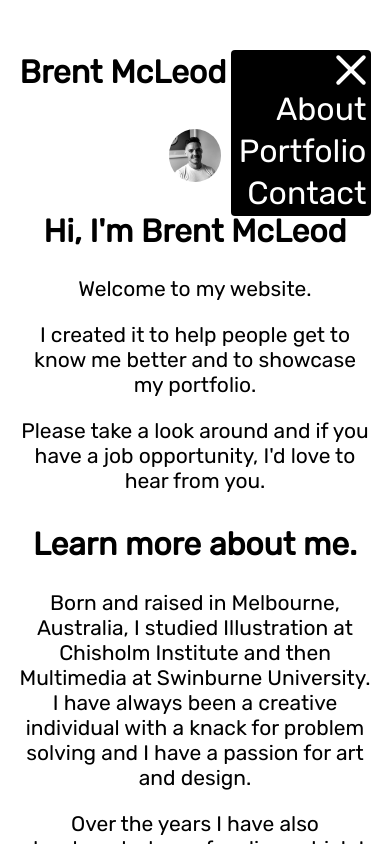
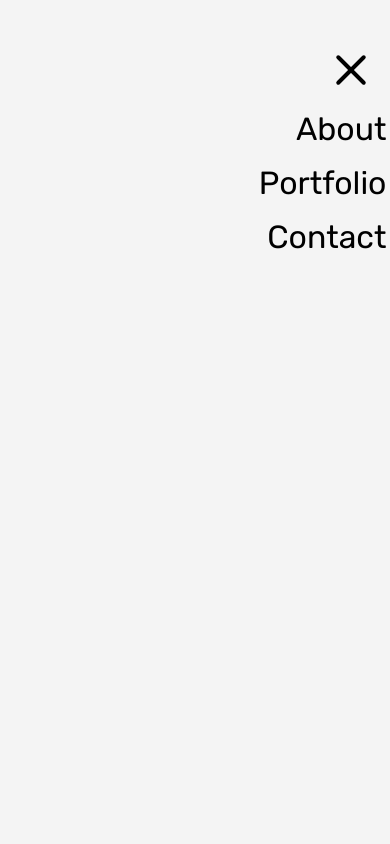
Before and after one commit to brentmcleod/portfolio, a React (Create React App) app: page / in a window 390 px wide. Both pictures are taken after a click on the button 350 px from the left and 70 px from the top of the page. Shown: the top 844 px of the page. Built offline with nearby package versions, Linux system fonts and the light colour scheme.

Commit message:
Final design of Hamburger component and animation.

```diff
--- a/src/components/Hamburger.js
+++ b/src/components/Hamburger.js
@@ -3,30 +3,39 @@ import React, { useState } from "react";
 const Hamburger = () => {
   const [isActive, setIsActive] = useState(false);
 
+  const toggleActive = () => {
+    setIsActive(!isActive);
+  };
+
   return (
     <div className="hamburger-wrapper">
       <button
-        className={"hamburger " + (isActive ? " is-active" : "")}
+        className={"hamburger" + (isActive ? " is-active" : "")}
         type="button"
-        onClick={() => {
-          setIsActive(!isActive);
-        }}
+        onClick={toggleActive}
       >
         <span className="hamburger-inner"></span>
       </button>
       <div className="hamburger-menu">
         <ul>
-          <li>
-            <a href="#about">About</a>
+          <li style={{ animationDelay: "100ms" }}>
+            <a href="#about" onClick={toggleActive}>
+              About
+            </a>
           </li>
-          <li>
-            <a href="#portfolio">Portfolio</a>
+          <li style={{ animationDelay: "200ms" }}>
+            <a href="#portfolio" onClick={toggleActive}>
+              Portfolio
+            </a>
           </li>
-          <li>
-            <a href="#contact">Contact</a>
+          <li style={{ animationDelay: "300ms" }}>
+            <a href="#contact" onClick={toggleActive}>
+              Contact
+            </a>
           </li>
         </ul>
       </div>
+      <div className="hamburger-background"></div>
     </div>
   );
 };
--- a/src/index.css
+++ b/src/index.css
@@ -101,10 +101,6 @@ main {
   opacity: 0.7;
 }
 
-.hamburger.is-active:hover {
-  opacity: 1;
-}
-
 .hamburger-inner,
 .hamburger-inner::before,
 .hamburger-inner::after {
@@ -114,7 +110,6 @@ main {
   height: 0.25rem;
   background-color: #000;
   border-radius: 0.25rem;
-  transition: background-color 120ms linear;
 }
 
 .hamburger-inner::before,
@@ -125,9 +120,7 @@ main {
 .hamburger-inner {
   top: 50%;
   margin-top: -0.125rem;
-  background-color: #000;
-  transition-duration: 75ms;
-  transition-timing-function: cubic-bezier(0.55, 0.055, 0.675, 0.19);
+  transition: transform 75ms cubic-bezier(0.55, 0.055, 0.675, 0.19);
 }
 
 .hamburger-inner::before {
@@ -140,16 +133,9 @@ main {
     transform 75ms cubic-bezier(0.55, 0.055, 0.675, 0.19);
 }
 
-.hamburger.is-active .hamburger-inner,
-.hamburger.is-active .hamburger-inner::before,
-.hamburger.is-active .hamburger-inner::after {
-  background-color: white;
-}
-
 .hamburger.is-active .hamburger-inner {
   transform: rotate(45deg);
-  transition-delay: 120ms;
-  transition-timing-function: cubic-bezier(0.215, 0.61, 0.355, 1);
+  transition: transform 75ms cubic-bezier(0.215, 0.61, 0.355, 1) 120ms;
 }
 
 .hamburger.is-active .hamburger-inner::before {
@@ -167,35 +153,66 @@ main {
 
 .hamburger-menu {
   position: absolute;
-  display: none;
-  top: 0;
+  visibility: hidden;
   right: 0;
-  width: 0rem;
-  height: 0rem;
-  background-color: #000;
-  border-radius: 0.25rem;
+  opacity: 0;
   font-size: 2rem;
   text-align: right;
+  z-index: 1;
 }
 
 .hamburger.is-active + .hamburger-menu {
-  display: inline-block;
-  width: 8.75rem;
-  height: 10.375rem;
-  transition: width 5000ms ease-in-out, height 5000ms ease-in-out;
+  visibility: visible;
+  opacity: 1;
 }
 
 .hamburger-menu ul {
-  margin: 2.5rem 0.25rem 0.25rem 0.5rem;
+  margin: 0;
   padding: 0;
   list-style-type: none;
 }
 
 .hamburger-menu li {
-  margin-bottom: 0.25rem;
+  right: -1rem;
+  margin: 1rem 0;
+  opacity: 0;
+  transform: translateX(-1rem);
 }
 
 .hamburger-menu a {
-  color: white;
+  color: #000;
   text-decoration: none;
 }
+
+.hamburger-background {
+  position: fixed;
+  visibility: hidden;
+  top: 0;
+  left: 0;
+  width: 100vw;
+  height: 100vh;
+  opacity: 0;
+  background-color: #f4f4f4;
+  transition: visibility 0ms 300ms, opacity 300ms ease-in;
+}
+
+.hamburger.is-active + .hamburger-menu + .hamburger-background {
+  visibility: visible;
+  opacity: 1;
+  transition: visibility 0ms, opacity 300ms ease-out;
+}
+
+.hamburger.is-active + .hamburger-menu li {
+  animation: hamburger-menu-li 300ms ease-out forwards;
+}
+
+@keyframes hamburger-menu-li {
+  from {
+    opacity: 0;
+    transform: translateX(0rem);
+  }
+  to {
+    opacity: 1;
+    transform: translateX(1rem);
+  }
+}
```
